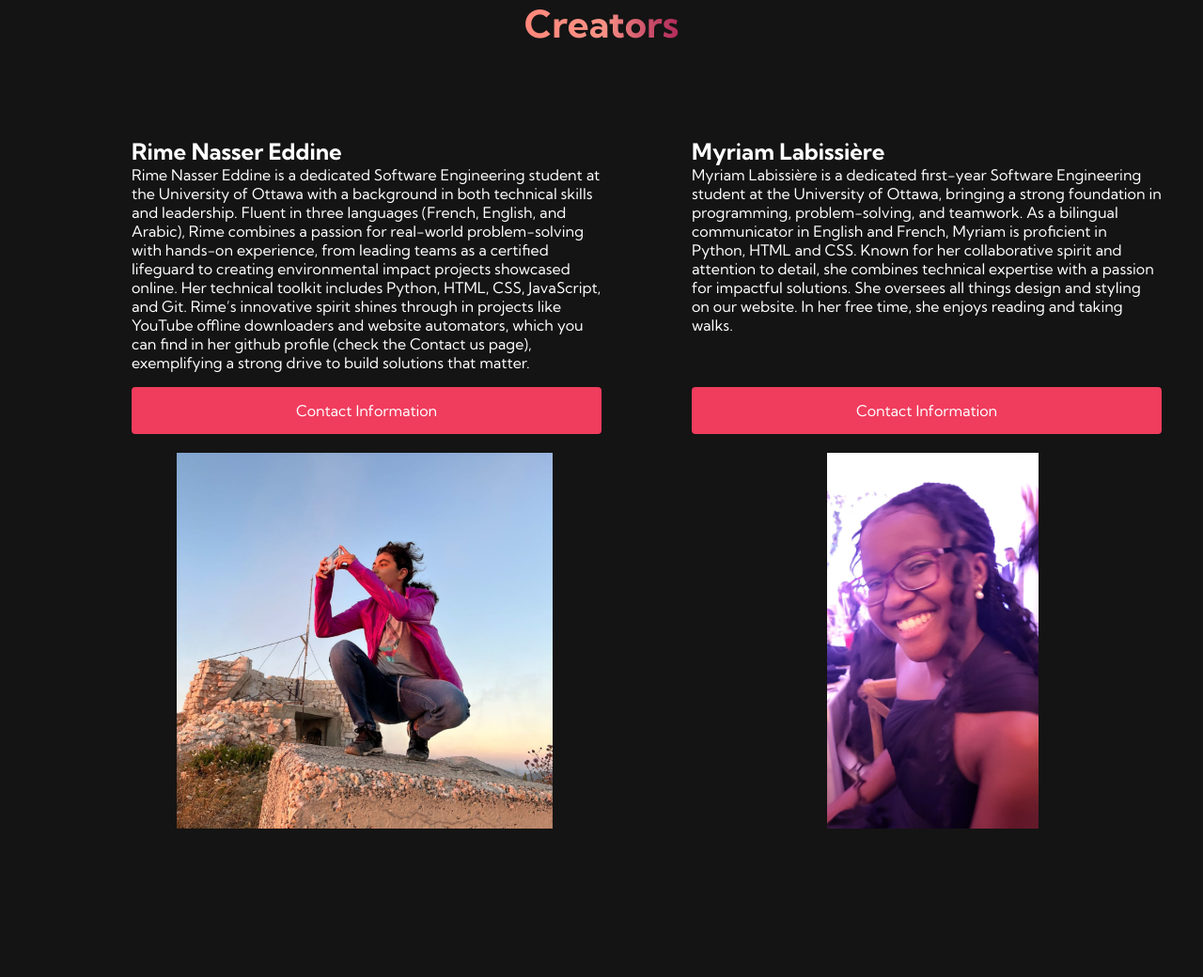
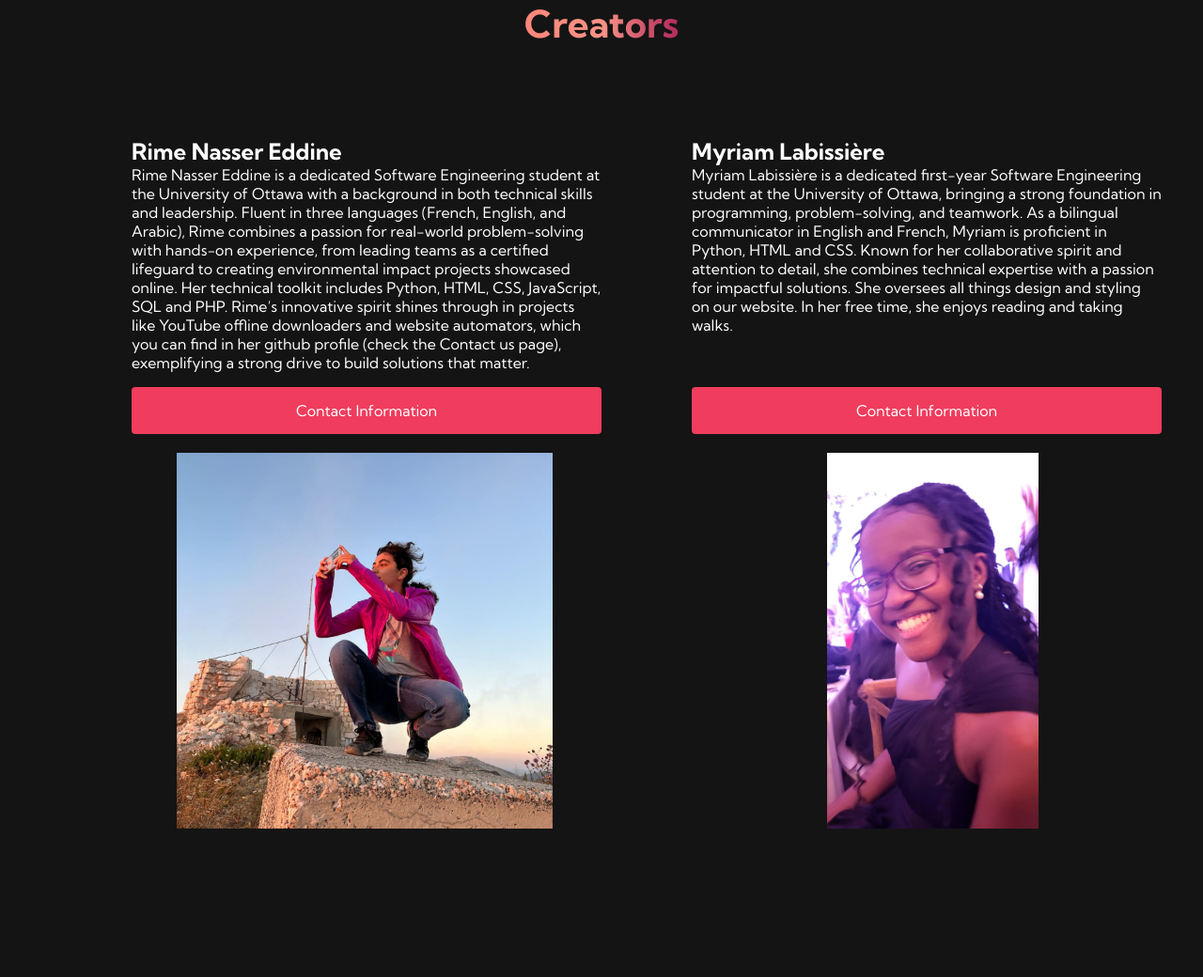
Before and after one commit to Access-Path/Access-Path.github.io, a PHP site: page /aboutus.php in a window 1280 px wide. Shown: the part 799-1839 px from the top of the page at 94% size. Run offline with PHP 8.4, Linux system fonts and the light colour scheme.

Commit message:
modified text in the about us page

```diff
--- a/aboutus.php
+++ b/aboutus.php
@@ -56,7 +56,7 @@
         <div class="services__card">
             <div class="services__card" id="about">
                 <h2 id="Text">Rime Nasser Eddine</h2>
-                <p id="Text">Rime Nasser Eddine is a dedicated Software Engineering student at the University of Ottawa with a background in both technical skills and leadership. Fluent in three languages (French, English, and Arabic), Rime combines a passion for real-world problem-solving with hands-on experience, from leading teams as a certified lifeguard to creating environmental impact projects showcased online. Her technical toolkit includes Python, HTML, CSS, JavaScript, and Git. Rime’s innovative spirit shines through in projects like YouTube offline downloaders and website automators, which you can find in her github profile (check the Contact us page), exemplifying a strong drive to build solutions that matter.</p>
+                <p id="Text">Rime Nasser Eddine is a dedicated Software Engineering student at the University of Ottawa with a background in both technical skills and leadership. Fluent in three languages (French, English, and Arabic), Rime combines a passion for real-world problem-solving with hands-on experience, from leading teams as a certified lifeguard to creating environmental impact projects showcased online. Her technical toolkit includes Python, HTML, CSS, JavaScript, SQL and PHP. Rime’s innovative spirit shines through in projects like YouTube offline downloaders and website automators, which you can find in her github profile (check the Contact us page), exemplifying a strong drive to build solutions that matter.</p>
             </div>
             <button class="other__buttons"><a href="contact.php">Contact Information</a></button>
             <br>
```
